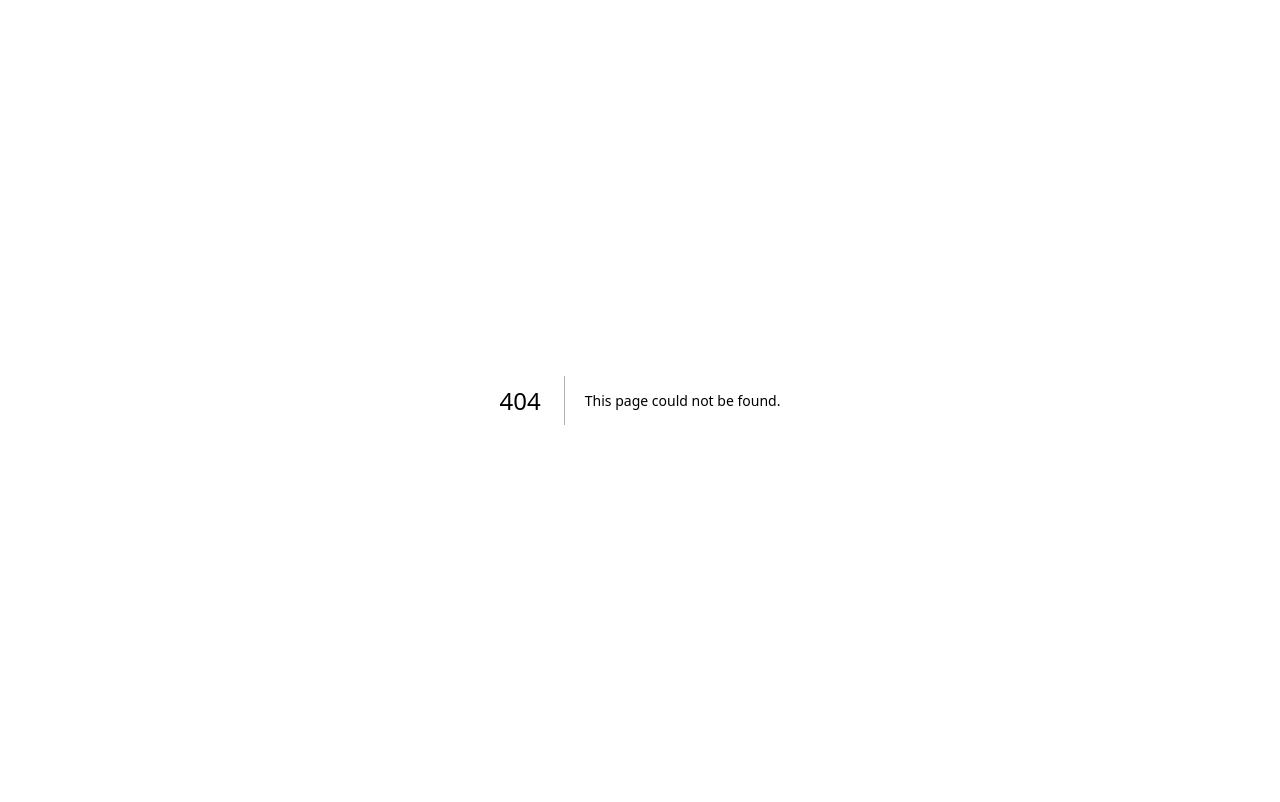
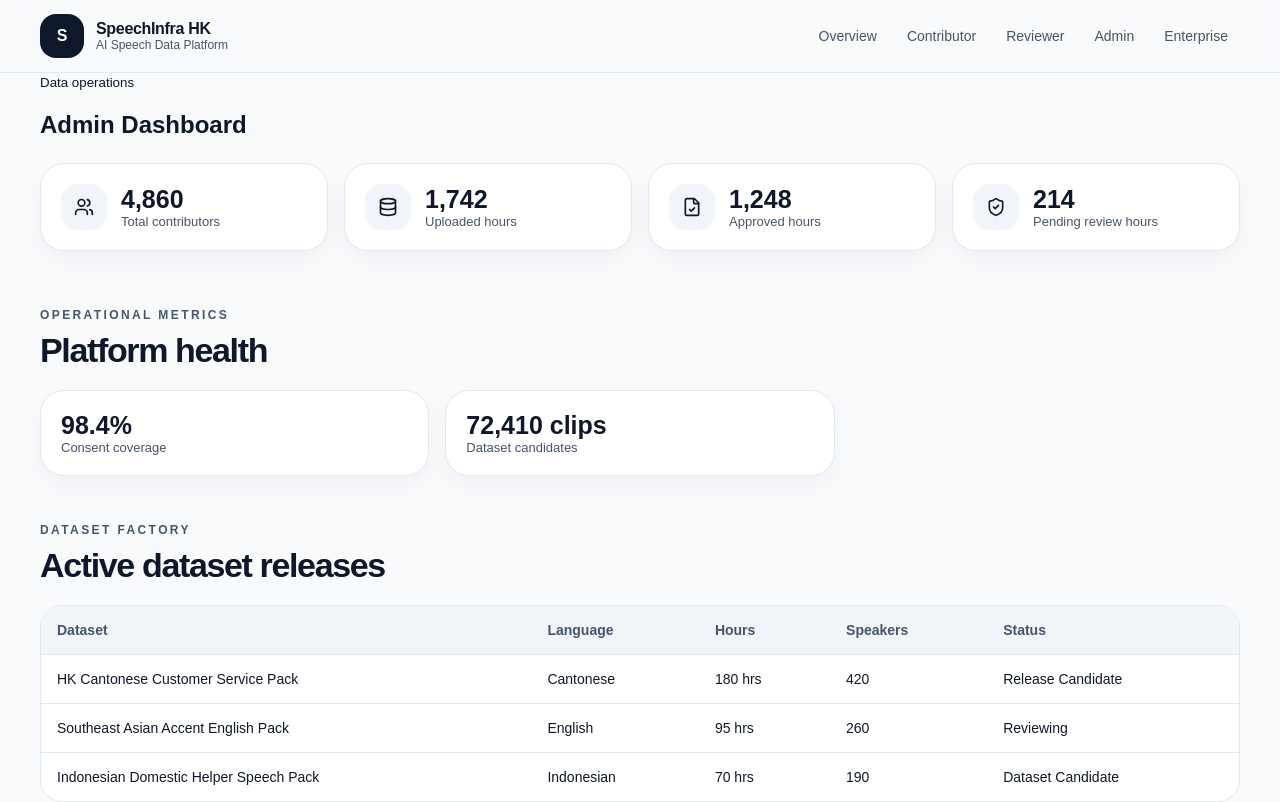
Before and after one commit to Zvezdaivan/alphaUAT, a Next.js app: page /admin/dashboard in a window 1280 px wide. Before the commit this address had no page. Built offline with nearby package versions, Linux system fonts and the light colour scheme.

Commit message:
Add admin dashboard route

```diff
--- /dev/null
+++ b/app/admin/dashboard/page.tsx
@@ -0,0 +1,57 @@
+import { Database, FileCheck, ShieldCheck, Users } from "lucide-react";
+import { AppShell, Section } from "@/components/shell";
+import { adminMetrics, enterpriseDatasets } from "@/lib/mock-data";
+
+export default function AdminDashboardPage() {
+  return (
+    <AppShell title="Admin Dashboard" subtitle="Data operations">
+      <section className="metricsGrid">
+        {adminMetrics.slice(0, 4).map((metric, index) => {
+          const icons = [Users, Database, FileCheck, ShieldCheck];
+          const Icon = icons[index];
+          return (
+            <div key={metric.label} className="card metricCard">
+              <div className="metricIcon"><Icon size={20} /></div>
+              <div>
+                <div className="metricValue">{metric.value}</div>
+                <div className="metricLabel">{metric.label}</div>
+              </div>
+            </div>
+          );
+        })}
+      </section>
+
+      <Section eyebrow="Operational metrics" title="Platform health">
+        <div className="threeColumn">
+          {adminMetrics.slice(4).map((metric) => (
+            <div key={metric.label} className="card">
+              <div className="metricValue">{metric.value}</div>
+              <div className="metricLabel">{metric.label}</div>
+            </div>
+          ))}
+        </div>
+      </Section>
+
+      <Section eyebrow="Dataset factory" title="Active dataset releases">
+        <div className="tableWrap">
+          <table>
+            <thead>
+              <tr><th>Dataset</th><th>Language</th><th>Hours</th><th>Speakers</th><th>Status</th></tr>
+            </thead>
+            <tbody>
+              {enterpriseDatasets.map((dataset) => (
+                <tr key={dataset.id}>
+                  <td>{dataset.name}</td>
+                  <td>{dataset.language}</td>
+                  <td>{dataset.hours}</td>
+                  <td>{dataset.speakers}</td>
+                  <td>{dataset.status}</td>
+                </tr>
+              ))}
+            </tbody>
+          </table>
+        </div>
+      </Section>
+    </AppShell>
+  );
+}
```
